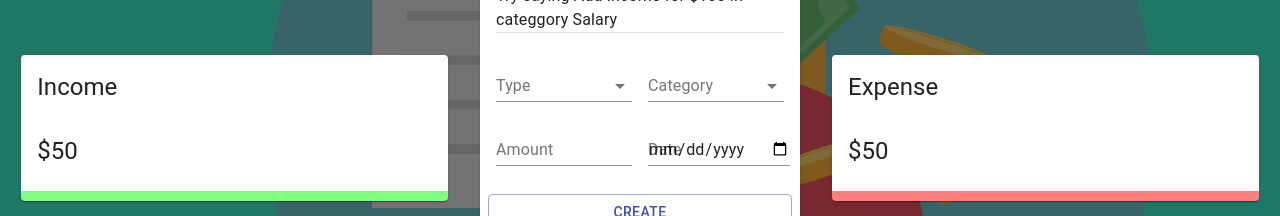
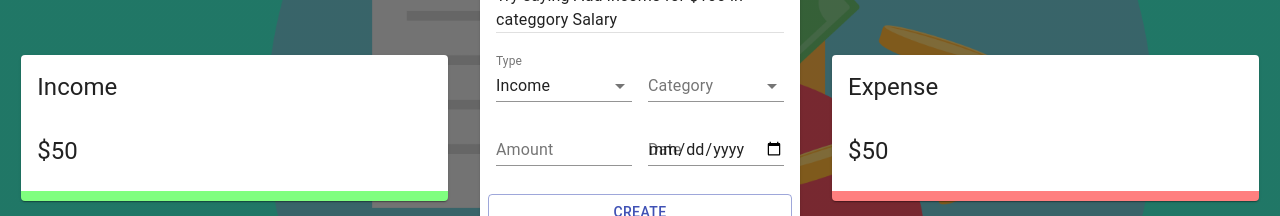
Before and after one commit to nwabuezenonso/voice-powered-budget-tracker, a React (Create React App) app: page / in a window 1280 px wide. Shown: the part 272-488 px from the top of the page. Built offline with nearby package versions, Linux system fonts and the light colour scheme.

Commit message:
creating context provider,importing it and creating reducer

```diff
--- a/src/components/Details/Details.jsx
+++ b/src/components/Details/Details.jsx
@@ -17,8 +17,8 @@
     <Card className={title === 'Income' ? classes.income : classes.expense}>
         <CardHeader title= {title} />
         <CardContent>
-            <Typography variant='h5'>$50</Typography>
-            {/* <Doughnut /> */}
+          <Typography variant='h5'>$50</Typography>
+          {/* <Doughnut /> */}
         </CardContent>
     </Card>
   )
--- a/src/components/Main/Form/Form.jsx
+++ b/src/components/Main/Form/Form.jsx
@@ -1,11 +1,33 @@
-import React from 'react'
+import React, { useState, useContext} from 'react'
 import { TextField, Typography, Grid, Button, FormControl, InputLabel, Select, MenuItem } from '@material-ui/core';
+// import expense tracker context
+import { ExpenseTrackerContext } from '../../../context/context';
+// import uuid for unique id
+import { v4 as uuidv4 } from 'uuid'
 
 import useStyles from './styles';
+
+const initialState = {
+    amount: '',
+    category: '',
+    type: 'Income',
+    date: new Date(),
+}
 
 const Form = () => {
     //  calling the usestyles function
     const classes = useStyles()
+    const [ formData, setFormData ] = useState(initialState)
+    // accepting the function into our component
+    const { addTransaction } = useContext( ExpenseTrackerContext );
+
+    const createTransaction = () =>{
+        const transaction = {...formData, amount: Number(formData.amount), id: uuidv4()}
+        // call the addtransaction
+        addTransaction(transaction);
+        // resetting the state field
+        setFormData(initialState)
+    }
 
   return (
     <Grid container spacing={2}>
@@ -17,28 +39,28 @@
         <Grid item xs={6}>
             <FormControl fullWidth>
                 <InputLabel>Type</InputLabel>
-                <Select>
-                    <menuItem value="Income">Income</menuItem>
-                    <menuItem value="Expense">Expense</menuItem>
+                <Select value={formData.type} onChange= {(e)=> setFormData({...formData, type: e.target.value })}>
+                    <MenuItem value="Income">Income</MenuItem>
+                    <MenuItem value="Expense">Expense</MenuItem>
                 </Select>
             </FormControl>
         </Grid>
         <Grid item xs={6}>
             <FormControl fullWidth>
                     <InputLabel>Category</InputLabel>
-                    <Select>
+                    <Select value={formData.category} onChange= {(e)=> setFormData({...formData, category: e.target.value })}>
                         <MenuItem value="Business">Business</MenuItem>
                         <MenuItem value="Salary">Salary</MenuItem>
                     </Select>
             </FormControl>
         </Grid>
         <Grid item xs={6}>
-            <TextField type="number" label="Amount" fullwidth />
+            <TextField type="number" label="Amount" value={formData.amount} onChange={(e) => setFormData({ ...formData, amount: e.target.value })} fullWidth />
         </Grid>
-        <Grid item xs={6}>
-            <TextField type="date" label="Date" fullwidth />
+        <Grid item xs={6} >
+            <TextField fullWidth label="Date" type="date" value={formData.date} onChange={(e) => setFormData({ ...formData, date: e.target.value })} />
         </Grid>
-        <Button className={classes.button} variant="outlined" color='primary' fullWidth>Create</Button>
+        <Button className={classes.button} variant="outlined" color='primary' fullWidth onClick={createTransaction}>Create</Button>
     </Grid>
   )
 }
--- a/src/components/Main/List/List.jsx
+++ b/src/components/Main/List/List.jsx
@@ -1,11 +1,14 @@
-import React from 'react'
+import React, { useContext } from 'react'
 import { List as MUIList, ListItem, ListItemAvatar, ListItemText, Avatar, ListItemSecondaryAction, IconButton, Slide} from '@material-ui/core'
 import { Delete, MoneyOff } from '@material-ui/icons'
+
+import { ExpenseTrackerContext } from '../../../context/context'
 
 // importing styles
 import useStyles from './styles'
 
 const List = () => {
+    const { deleteTransaction } = useContext(ExpenseTrackerContext)
     // calling the created class component
     const classes = useStyles()
 
@@ -30,7 +33,7 @@
                         </ListItemAvatar>
                         <ListItemText primary={transaction.category} secondary={`$${transaction.amount} - ${transaction.date}`}/>
                         <ListItemSecondaryAction>
-                            <IconButton edge="end" aria-label="delete" onclick="">
+                            <IconButton edge="end" aria-label="delete" >
                                 <Delete />
                             </IconButton>
                         </ListItemSecondaryAction>
--- /dev/null
+++ b/src/context/context.js
@@ -0,0 +1,30 @@
+// file that will implement all the logic for context
+import React, { useReducer, createContext } from 'react';
+// import the reducer
+import contextReducer from './contextReducer'
+
+// create a inital state
+const initialState = [];
+
+// export the context with the state
+export const ExpenseTrackerContext = createContext(initialState)
+
+// export the provider with the context value
+// everything wrap in the component will have access to its data
+export const Provider = ({ children }) => {
+   const [transactions, dispatch]  =  useReducer(contextReducer, initialState)
+
+   // Action creators
+   const deleteTransaction = (id) =>   dispatch({ type: 'DELETE_TRANSACTION', payload: id});
+   const addTransaction = (transaction) => dispatch({ type: 'ADD_TRANSACTION', payload: transaction});
+
+   console.log(transactions)
+   return (
+        <ExpenseTrackerContext.Provider value={{
+            deleteTransaction,
+            addTransaction
+        }}>
+            { children}
+        </ExpenseTrackerContext.Provider>
+    )
+}
--- /dev/null
+++ b/src/context/contextReducer.js
@@ -0,0 +1,17 @@
+// reducer  => function that takes in the old state and an action and return a new state
+// creating a reducer
+const contextReducer = ( state, action) => {
+    let transactions;
+    switch (action.type){
+        case 'DELETE_TRANSACTION':
+            transactions = state.filter((t) => t.id !== action.payload);
+            return transactions;
+        case 'ADD_TRANSACTION':
+            transactions = [ action.payload, ...state];
+            return transactions;
+        default:
+            break;
+    }
+}
+
+export default contextReducer
--- a/src/index.js
+++ b/src/index.js
@@ -2,7 +2,7 @@
 import ReactDOM from 'react-dom';
 // import { SpeechProvider } from '@speechly/react-client';
 
-// import { Provider } from './context/context';
+import { Provider } from './context/context';
 import App from './App';
 
 // images index.css
@@ -10,9 +10,9 @@
 
 ReactDOM.render(
   // <SpeechProvider>
-  //   <Provider>
+    <Provider>
       <App />
-  //   </Provider>
+    </Provider>
   // </SpeechProvider>
   ,document.getElementById('root'),
 );
```
